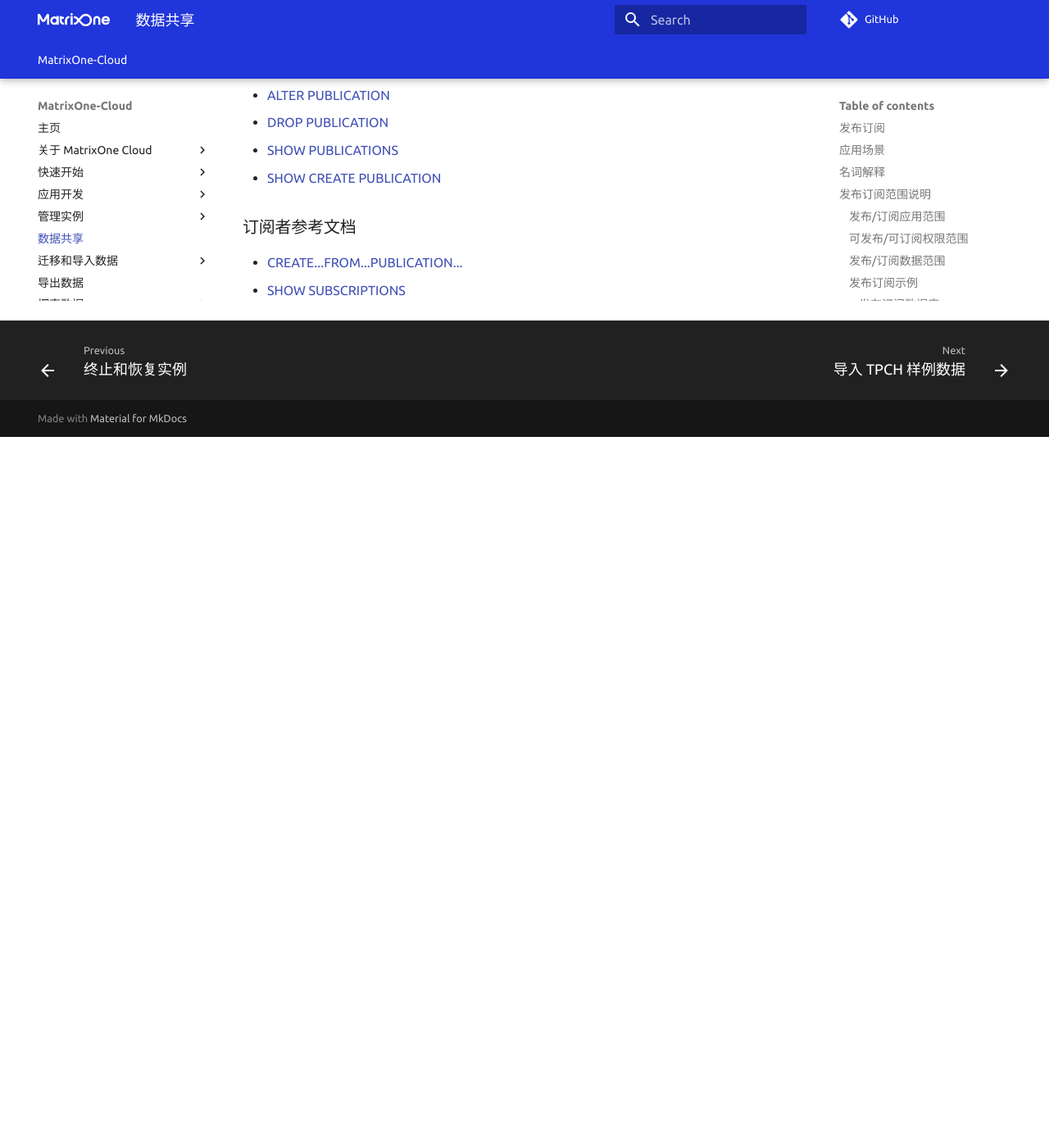
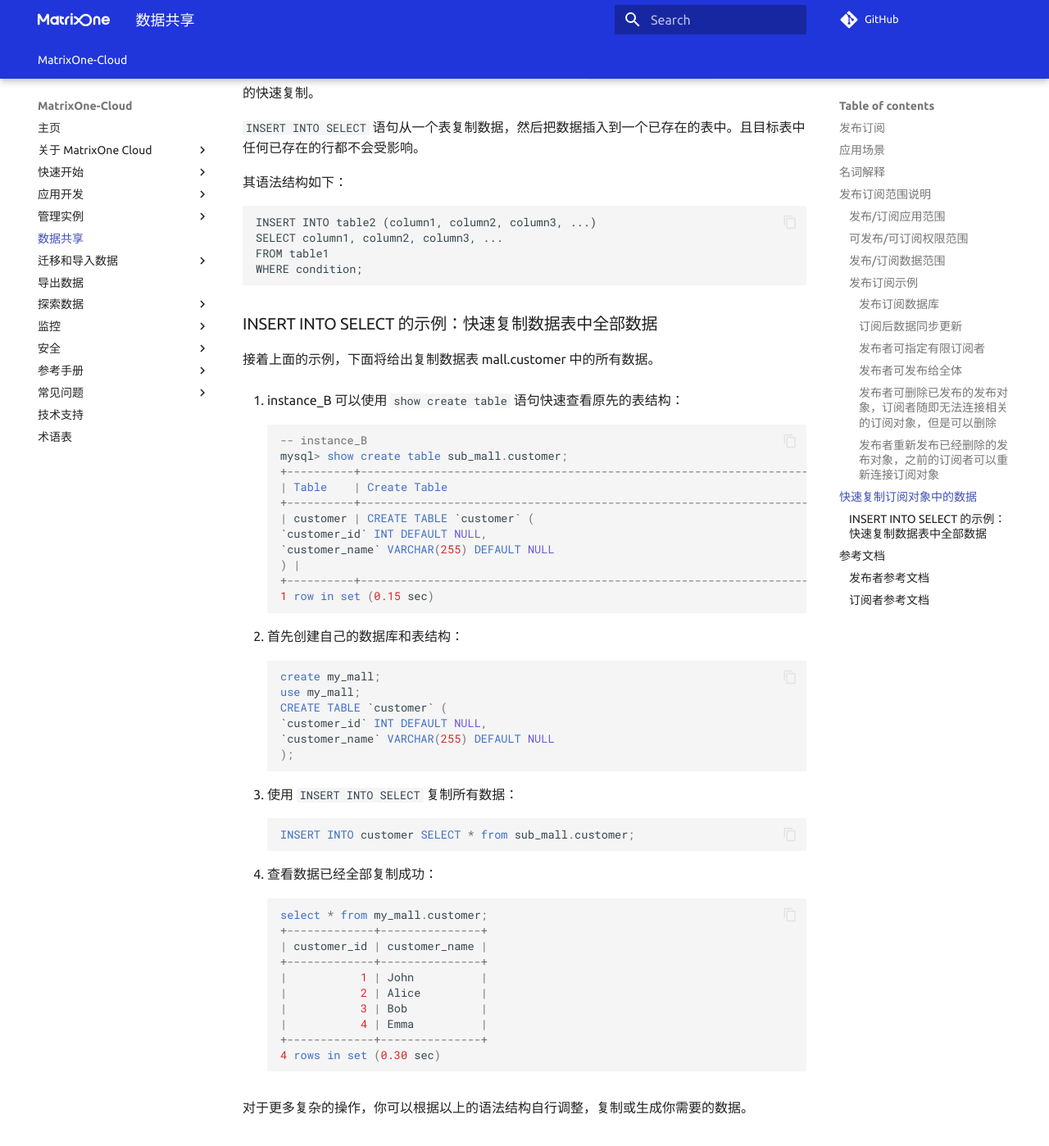
Before and after one commit to yangj1211/moc-docs, an MkDocs documentation site: the page built from docs/MatrixOne-Cloud/Data-Sharing/pub-sub-overview.md, in a window 1280 px wide and 1400 px high, scrolled down 5864 px. Shown: the whole window at 82% size. Built offline with MkDocs 1.6.1 and Material for MkDocs 9.7.7, drawn with Linux system fonts in a browser that asks for light colours; comment, search, counter and statistics services are not loaded; the version menu is left out; before the commit the page ends 6397 px from its top, so only the background shows below that; some of the changed text lies outside the part shown.

Commit message:
add insert into select

````diff
--- a/docs/MatrixOne-Cloud/Data-Sharing/pub-sub-overview.md
+++ b/docs/MatrixOne-Cloud/Data-Sharing/pub-sub-overview.md
@@ -4,7 +4,7 @@
 
 ## 发布订阅
 
-数据库的发布订阅（Publish-Subscribe，简称 Pub/Sub）是一种消息传递模式，其中**发布者**将消息发送给一个或多个**订阅者**，而**订阅者**则接收并处理该消息。在这种模式下，发布者和订阅者之间是松耦合的，它们之间不需要直接通信，因此可以提高应用程序的可扩展性和灵活性。在MarixOne Cloud中发布者和订阅者都是MarixOne Cloud上的实例。
+数据库的发布订阅（Publish-Subscribe，简称 Pub/Sub）是一种消息传递模式，其中**发布者**将消息发送给一个或多个**订阅者**，而**订阅者**则接收并处理该消息。在这种模式下，发布者和订阅者之间是松耦合的，它们之间不需要直接通信，因此可以提高应用程序的可扩展性和灵活性。在 MarixOne Cloud 中发布者和订阅者都是 MarixOne Cloud 上的实例。
 
 在数据库中，发布订阅功能通常被用于实时数据更新、缓存同步、业务事件通知等场景。例如，当数据库中某个表的数据发生变化时，可以通过发布订阅功能实时通知订阅者，从而实现实时数据同步和处理。另外，也可以通过发布订阅功能来实现业务事件的通知，例如某个订单被取消、某个库存数量不足等等。
 
@@ -64,16 +64,18 @@
 
 <!-- ![](https://community-shared-data-1308875761.cos.ap-beijing.myqcloud.com/artwork/docs/develop/pub-sub/example-zh.png) -->
 
-需要注意的是，你的实例ID可以通过Mysql连接串来获得，若你还未获得，[点此获取 MarixOne Cloud 实例的连接命令](../Instance-Mgmt/create-instance.md)。
+需要注意的是，你的实例 ID 可以通过 Mysql 连接串来获得，若你还未获得，[点此获取 MarixOne Cloud 实例的连接命令](../Instance-Mgmt/create-instance.md)。
 
-你会获得类似这样的Mysql连接串：
+你会获得类似这样的 Mysql 连接串：
+
 ```bash
 mysql -h freetier-01.cn-hangzhou.cluster.matrixonecloud.cn -P 6001
 -u 6d966d73_a195_437e_88f8_7f75b3cv6490:admin:accountadmin  -p
 ```
-参数 -u 后面的字符串`6d966d73_a195_437e_88f8_7f75b3cv6490:admin:accountadmin` 是完整的用户名，其中以`:`为分隔符的第一段`6d966d73_a195_437e_88f8_7f75b3cv6490`即为你的实例ID。
 
-MarixOne Cloud中实例ID是无规律的字符串，以下的示例中为了方便描述，我们将使用 instance_A、instance_B 等作为替代，复制代码使用时请注意修改。
+参数 -u 后面的字符串 `6d966d73_a195_437e_88f8_7f75b3cv6490:admin:accountadmin` 是完整的用户名，其中以 `:` 为分隔符的第一段 `6d966d73_a195_437e_88f8_7f75b3cv6490` 即为你的实例 ID。
+
+MarixOne Cloud 中实例 ID 是无规律的字符串，以下的示例中为了方便描述，我们将使用 instance_A、instance_B 等作为替代，复制代码使用时请注意修改。
 
 下面将给出一些示例，介绍当前在 MatrixOne 集群中，发布订阅的操作和权限：
 
@@ -91,7 +93,7 @@
     create publication pub_mall database mall;
     ```
 
-2. **订阅者**: 实例 instance_B 和 实例 instance_C 都创建订阅库 sub_mall （订阅自 instance_A 的 pub_mall），于是得到 instance_A 数据库 mall 中的所有数据：
+2. **订阅者**: 实例 instance_B 和实例 instance_C 都创建订阅库 sub_mall（订阅自 instance_A 的 pub_mall），于是得到 instance_A 数据库 mall 中的所有数据：
 
     ```mysql
     -- instance_B && instance_C
@@ -119,7 +121,7 @@
     );
     ```
 
-2. **订阅者**: 已经订阅 数据库 mall 的 instance_B 和 instance_C 得到更新的数据表orders:
+2. **订阅者**: 已经订阅数据库 mall 的 instance_B 和 instance_C 得到更新的数据表 orders:
 
     ```mysql
     -- instance_B && instance_C
@@ -136,7 +138,7 @@
 
 #### 发布者可指定有限订阅者
 
-5. **发布者**: 实例 instance_A 创建数据库 school 与表 student ，并发布 pub_school 给实例 instance_B 和 instance_D:
+5. **发布者**: 实例 instance_A 创建数据库 school 与表 student，并发布 pub_school 给实例 instance_B 和 instance_D:
 
     ```mysql
     -- instance_A
@@ -148,7 +150,7 @@
     create publication pub_school database school account instance_B,instance_D;
     ```
 
-6. **订阅者**: instance_B 和 instance_C 都创建订阅库 sub_school （订阅自 instance_A 的 pub_school ），instance_B订阅成功并得到数据，instance_C 订阅失败:
+6. **订阅者**: instance_B 和 instance_C 都创建订阅库 sub_school（订阅自 instance_A 的 pub_school），instance_B 订阅成功并得到数据，instance_C 订阅失败：
 
     ```mysql
     -- instance_B
@@ -241,6 +243,75 @@
     2 rows in set (0.21 sec)
     ```
 
+## 快速复制订阅对象中的数据
+
+由于订阅者对订阅对象仅有读取权限，订阅者无法直接操作订阅对象，但在一些情况下，订阅者需要对订阅对象中的数据进行进一步的操作，订阅者可以使用 `INSERT INTO SELECT` 进行订阅对象的快速复制。
+
+``INSERT INTO SELECT`` 语句从一个表复制数据，然后把数据插入到一个已存在的表中。且目标表中任何已存在的行都不会受影响。
+
+其语法结构如下：
+
+```
+INSERT INTO table2 (column1, column2, column3, ...)
+SELECT column1, column2, column3, ...
+FROM table1
+WHERE condition;
+```
+
+### INSERT INTO SELECT 的示例：快速复制数据表中全部数据
+
+接着上面的示例，下面将给出复制数据表 mall.customer 中的所有数据。
+
+1. instance_B 可以使用 `show create table` 语句快速查看原先的表结构：
+
+    ```mysql
+    -- instance_B
+    mysql> show create table sub_mall.customer;
+    +----------+-------------------------------------------------------------------------------------------------------+
+    | Table    | Create Table                                                                                          |
+    +----------+-------------------------------------------------------------------------------------------------------+
+    | customer | CREATE TABLE `customer` (
+    `customer_id` INT DEFAULT NULL,
+    `customer_name` VARCHAR(255) DEFAULT NULL
+    ) |
+    +----------+-------------------------------------------------------------------------------------------------------+
+    1 row in set (0.15 sec)
+    ```
+
+2. 首先创建自己的数据库和表结构：
+
+    ```mysql
+    create my_mall;
+    use my_mall;
+    CREATE TABLE `customer` (
+    `customer_id` INT DEFAULT NULL,
+    `customer_name` VARCHAR(255) DEFAULT NULL
+    );
+    ```
+
+3. 使用 `INSERT INTO SELECT` 复制所有数据：
+
+    ```mysql
+    INSERT INTO customer SELECT * from sub_mall.customer;
+    ```
+
+4. 查看数据已经全部复制成功：
+
+    ```mysql
+    select * from my_mall.customer;
+    +-------------+---------------+
+    | customer_id | customer_name |
+    +-------------+---------------+
+    |           1 | John          |
+    |           2 | Alice         |
+    |           3 | Bob           |
+    |           4 | Emma          |
+    +-------------+---------------+
+    4 rows in set (0.30 sec)
+    ```
+
+对于更多复杂的操作，你可以根据以上的语法结构自行调整，复制或生成你需要的数据。
+
 ## 参考文档
 
 ### 发布者参考文档
````
